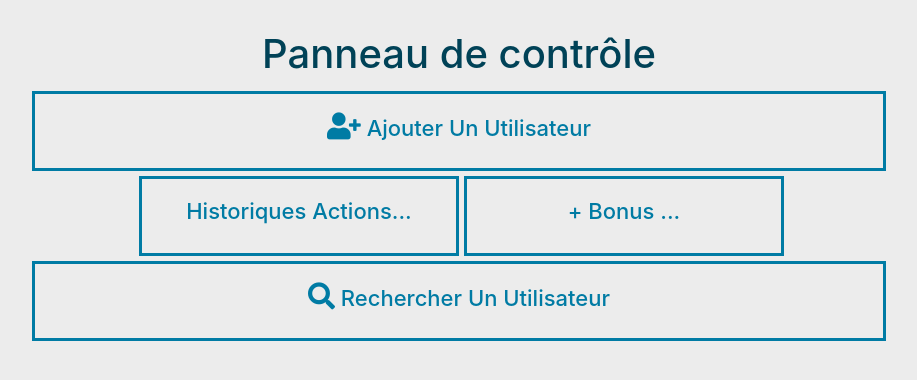
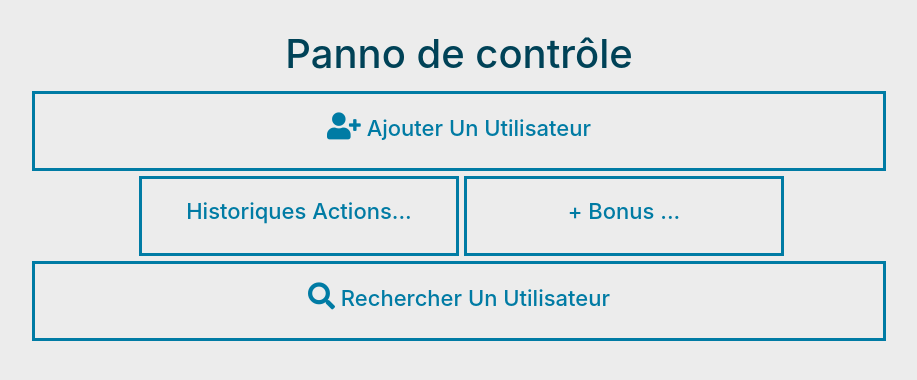
Before and after one commit to MauquieLouis/BTS-projet, a Symfony app: template templates/admin/userControl.html.twig in a window 1280 px wide. Shown: the part 115-495 px from the top of the page, without its empty margins (181-1098 px from the left). Run offline with Twig, Linux system fonts and the light colour scheme; the template is opened without the code that fills it, so the values that code supplies are empty; some libraries are stand-ins or nearby versions.

Commit message:
Update userControl.html.twig

```diff
--- a/templates/admin/userControl.html.twig
+++ b/templates/admin/userControl.html.twig
@@ -5,7 +5,7 @@
 {% block body %}
 	<div class="row AdminRow2">
     	<div class="col-12 offset-md-3 col-md-6 AdminRow1 TitlePage">
-    		<h1>Panneau de contrôle</h1>
+    		<h1>Panno de contrôle</h1>
     	</div>
 	</div>
 	<div class="row AdminRow2">
```
